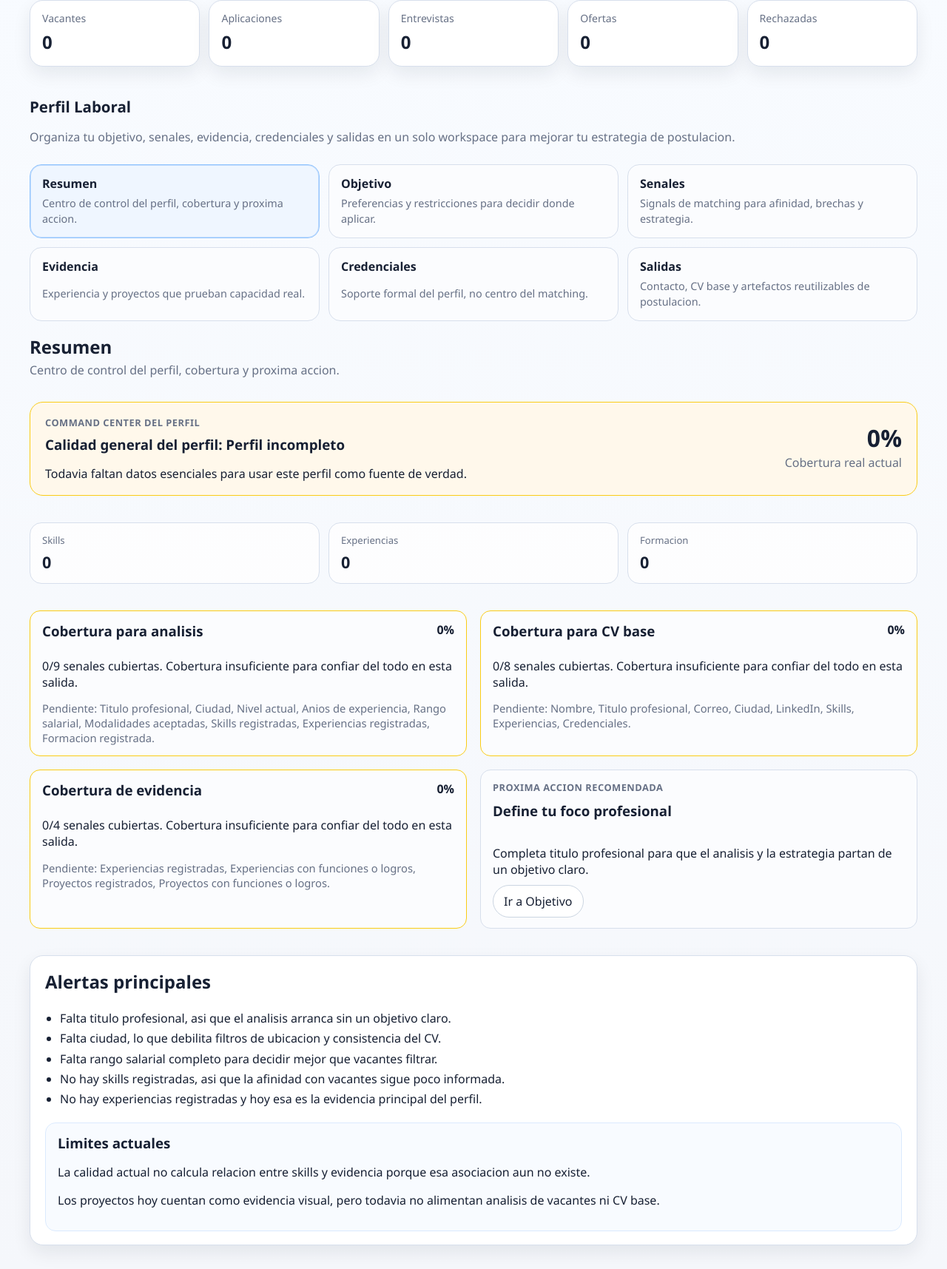
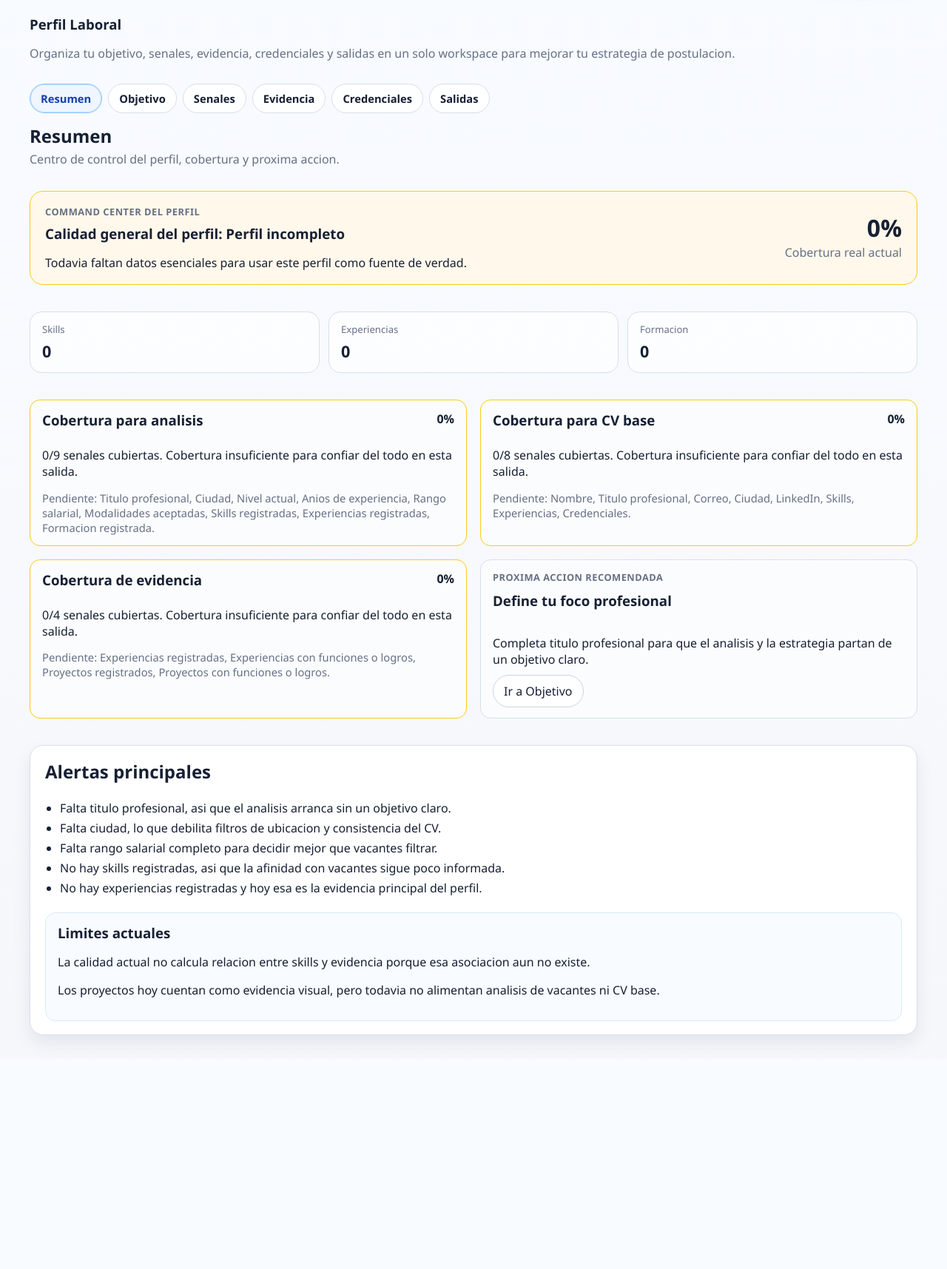
Before and after one commit to JoseMelNet/JobDeck, a FastAPI app: page /app/profile in a window 1280 px wide. Shown: the part 83-1798 px from the top of the page at 74% size. After the commit the page ends 1494 px from the top, so only its background shows below. Run offline with FastAPI, Linux system fonts and the light colour scheme.

Commit message:
Compact profile labor shell navigation

```diff
--- a/app/interfaces/web/routes/profile.py
+++ b/app/interfaces/web/routes/profile.py
@@ -437,6 +437,7 @@ def profile_index(request: Request, flash: str | None = None, section: str | Non
             "active_nav": "profile",
             "nav_items": _build_nav("profile"),
             "metrics": _build_metrics(),
+            "hide_global_metrics": True,
             **context,
         },
     )
--- a/app/interfaces/web/static/css/app.css
+++ b/app/interfaces/web/static/css/app.css
@@ -1985,50 +1985,49 @@ a {
 /* Layer 11: Profile feature and CV preview */
 .profile-workspace {
     display: grid;
-    gap: 18px;
+    gap: 14px;
 }
 
 .profile-section-nav {
     display: grid;
-    gap: 12px;
+    gap: 8px;
 }
 
 .profile-section-nav-list {
-    display: grid;
-    grid-template-columns: repeat(3, minmax(0, 1fr));
-    gap: 12px;
+    display: flex;
+    flex-wrap: wrap;
+    gap: 8px;
 }
 
 .profile-section-link {
-    display: grid;
-    gap: 6px;
-    padding: 14px 16px;
+    display: inline-flex;
+    align-items: center;
+    justify-content: center;
+    min-height: 40px;
+    padding: 0 14px;
     border: 1px solid var(--border);
-    border-radius: 16px;
-    background: #fbfcfe;
+    border-radius: 999px;
+    background: rgba(255, 255, 255, 0.92);
     color: inherit;
     text-decoration: none;
+    white-space: nowrap;
 }
 
 .profile-section-link:hover {
-    border-color: #cbd5e1;
-    background: #f8fbff;
+    border-color: #bfdbfe;
+    background: #ffffff;
 }
 
 .profile-section-link.is-active {
     border-color: #93c5fd;
     background: #eff6ff;
     box-shadow: inset 0 0 0 1px #bfdbfe;
+    color: var(--brand-strong);
 }
 
 .profile-section-link-title {
     font-weight: 700;
-}
-
-.profile-section-link-copy {
-    color: var(--muted);
-    font-size: 0.9rem;
-    line-height: 1.45;
+    font-size: 0.92rem;
 }
 
 .profile-grid {
@@ -2537,7 +2536,6 @@ a {
     .context-strip,
     .profile-hint-grid,
     .profile-quality-grid,
-    .profile-section-nav-list,
     .filter-form,
     .layout-two-columns,
     .detail-grid,
@@ -2573,6 +2571,13 @@ a {
         text-align: left;
     }
 
+    .profile-section-nav-list {
+        flex-wrap: nowrap;
+        overflow-x: auto;
+        padding-bottom: 4px;
+        scrollbar-width: thin;
+    }
+
     #vacancy-detail {
         position: static;
     }
--- a/app/interfaces/web/templates/profile/_section_nav.html
+++ b/app/interfaces/web/templates/profile/_section_nav.html
@@ -1,9 +1,10 @@
 <nav class="profile-section-nav" aria-label="Navegacion interna del Perfil Laboral">
-    <div class="profile-section-nav-list">
+    <div class="profile-section-nav-list" role="tablist" aria-label="Secciones del Perfil Laboral">
         {% for item in profile_sections %}
             <a
                 href="{{ item.href }}"
                 class="profile-section-link{% if item.active %} is-active{% endif %}"
+                title="{{ item.summary }}"
                 {% if item.active %}aria-current="page"{% endif %}
                 hx-get="{{ item.shell_href }}"
                 hx-target="#profile-shell"
@@ -11,7 +12,6 @@
                 hx-push-url="{{ item.href }}"
             >
                 <span class="profile-section-link-title">{{ item.title }}</span>
-                <span class="profile-section-link-copy">{{ item.summary }}</span>
             </a>
         {% endfor %}
     </div>
--- a/app/interfaces/web/templates/profile/index.html
+++ b/app/interfaces/web/templates/profile/index.html
@@ -4,6 +4,7 @@
 {% set page_header_title = "Perfil Laboral" %}
 {% set page_header_description = "Organiza tu objetivo, senales, evidencia, credenciales y salidas en un solo workspace para mejorar tu estrategia de postulacion." %}
 {% set page_header_copy_class = none %}
+{% set page_header_compact = true %}
 {% include "components/_page_header.html" %}
 
 {% include "profile/_shell.html" %}
```
Also changed, not shown: tests/test_web_profile.py (+8 -0 lines).
